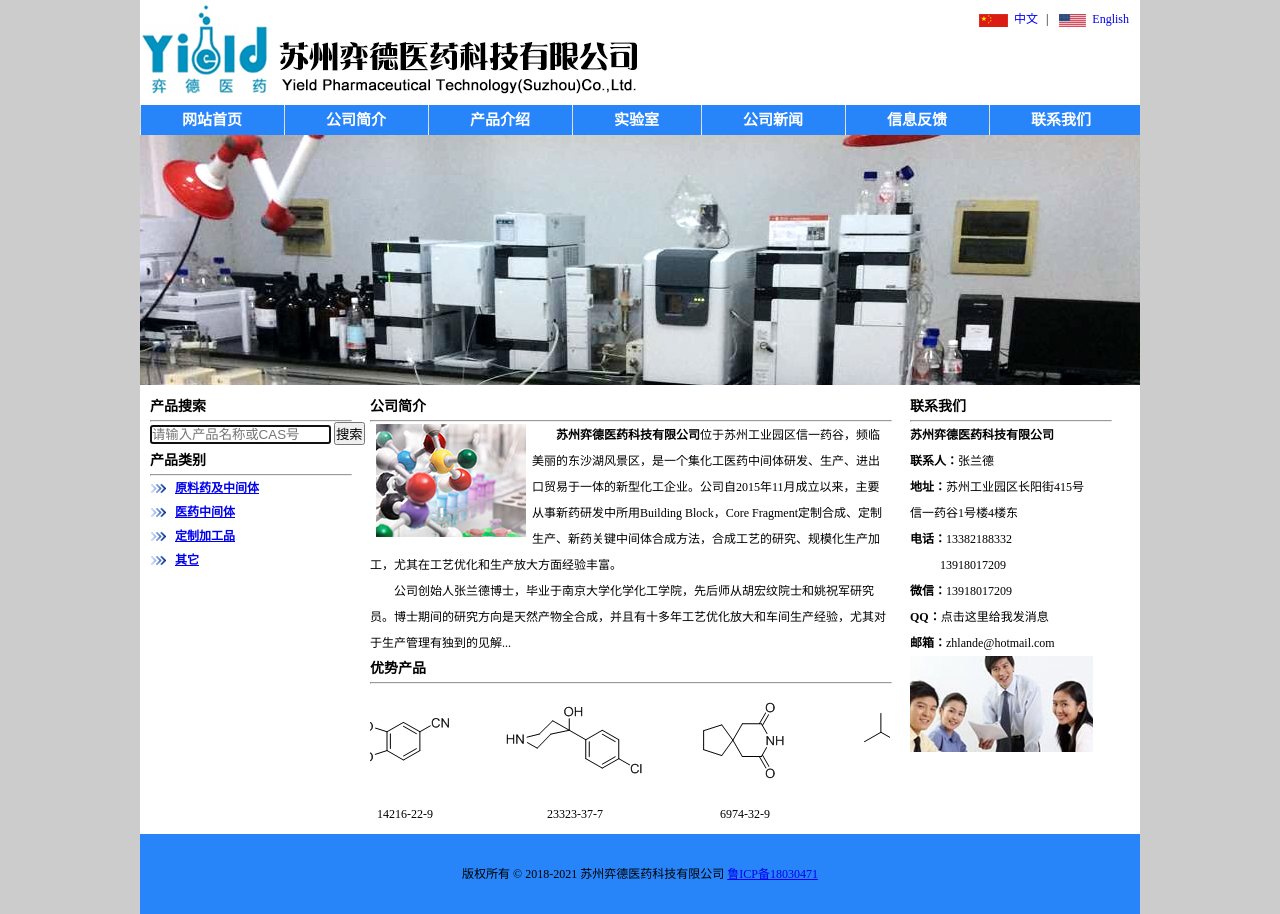
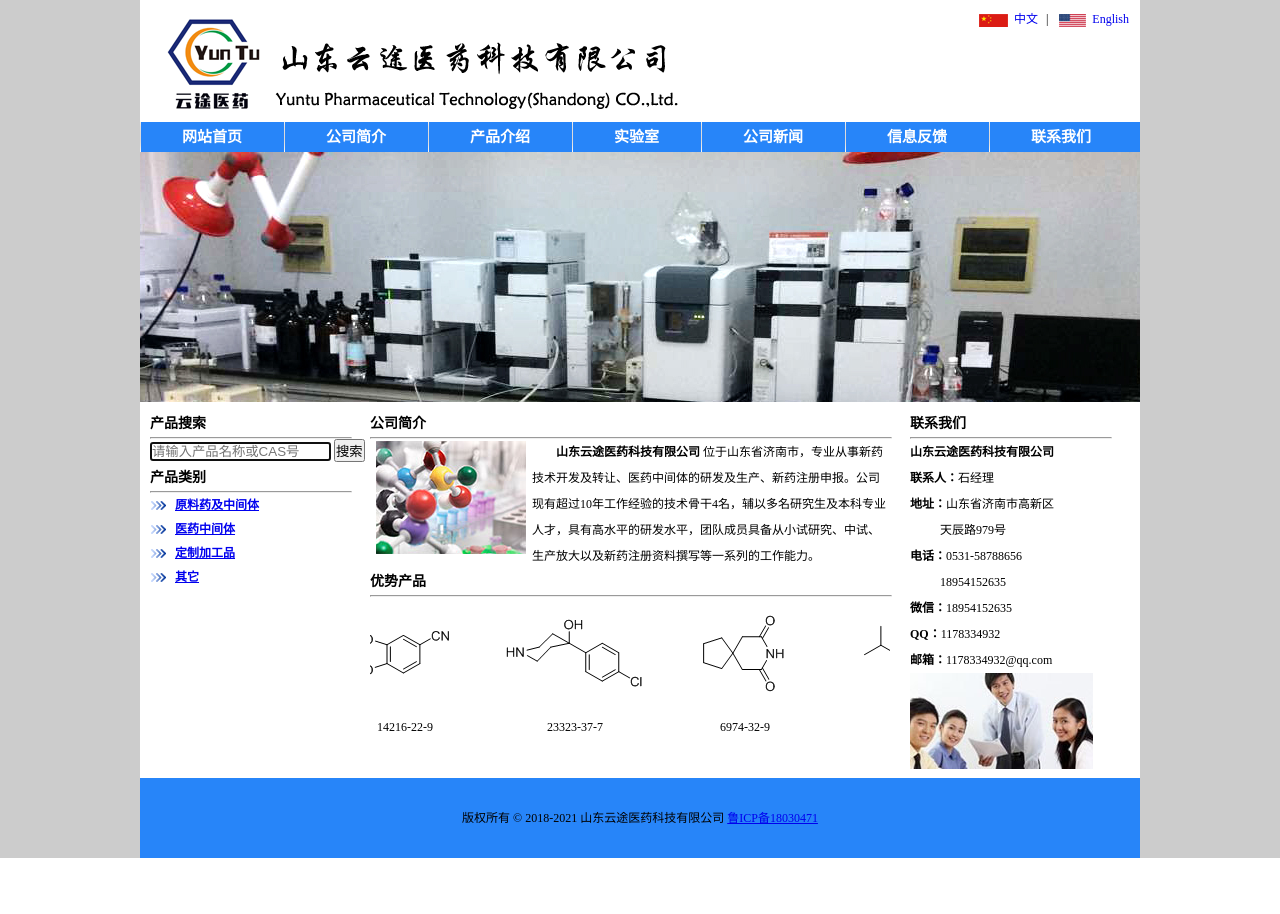
Before and after one commit to whatislinux/mysite, a Django app: page / in a window 1280 px wide. After the commit the page ends 858 px from the top, so only its background shows below. Run offline with Django 3.2, Linux system fonts and the light colour scheme; data comes from the database, SQL or seed files in the repository; both versions use the stored data as it was after the commit.

Commit message:
dev begin

```diff
--- a/templates/yieldpharm1/aboutus.html
+++ b/templates/yieldpharm1/aboutus.html
@@ -8,11 +8,10 @@
             <img src="/static/imgs/aboutus.jpg" alt="">
         </div>
         <p>
-            <b>苏州弈德医药科技有限公司</b>位于苏州工业园区信一药谷，频临美丽的东沙湖风景区，是一个集化工医药中间体研发、生产、进出口贸易于一体的新型化工企业。公司自2015年11月成立以来，主要从事新药研发中所用Building
-            Block，Core Fragment定制合成、定制生产、新药关键中间体合成方法，合成工艺的研究、规模化生产加工，尤其在工艺优化和生产放大方面经验丰富。
+            <b>山东云途医药科技有限公司</b>位于山东省济南市，专业从事新药技术开发及转让、医药中间体的研发及生产、新药注册申报。公司现有超过10年工作经验的技术骨干4名，辅以多名研究生及本科专业人才，具有高水平的研发水平，团队成员具备从小试研究、中试、生产放大以及新药注册资料撰写等一系列的工作能力。
         </p>
         <p>
-            公司创始人张兰德博士，毕业于南京大学化学化工学院，先后师从胡宏纹院士和姚祝军研究员。博士期间的研究方向是天然产物全合成，并且有十多年工艺优化放大和车间生产经验，尤其对于生产管理有独到的见解...
+            {% comment %}公司创始人张兰德博士，毕业于南京大学化学化工学院，先后师从胡宏纹院士和姚祝军研究员。博士期间的研究方向是天然产物全合成，并且有十多年工艺优化放大和车间生产经验，尤其对于生产管理有独到的见解...{% endcomment %}
         </p>
     </div>
 {% endblock %}
--- a/templates/yieldpharm1/base.html
+++ b/templates/yieldpharm1/base.html
@@ -204,7 +204,7 @@
 <div class="outer">
     <div class="top">
         <div class="logo">
-            <img src="/static/imgs/logo.jpg" alt="logo">
+            <img src="/static/imgs/logo3.png" alt="logo">
         </div>
         <div class="translate">
             <a href="/yieldpharm1/"><i class="icon chinese"></i>中文</a>
@@ -264,7 +264,7 @@
 
     </div>
     <div class="foot">
-        版权所有 © 2018-2021 苏州弈德医药科技有限公司 <a href="http://www.miibeian.gov.cn">鲁ICP备18030471</a>
+        版权所有 © 2018-2021 山东云途医药科技有限公司 <a href="http://www.miibeian.gov.cn">鲁ICP备18030471</a>
     </div>
 </div>
 
--- a/templates/yieldpharm1/detail.html
+++ b/templates/yieldpharm1/detail.html
@@ -31,7 +31,7 @@
             </tr>
             <tr>
                 <th>结构式:</th>
-                <th><img src="/static/imgs/recommand/{{ product.molecular_structure }}" alt=""></th>
+                <th><img src="/static/imgs/products_imgs/{{ product.molecular_structure }}" alt=""></th>
             </tr>
         </table>
     </div>
--- a/templates/yieldpharm1/en/base.html
+++ b/templates/yieldpharm1/en/base.html
@@ -204,7 +204,7 @@
 <div class="outer">
     <div class="top">
         <div class="logo">
-            <img src="/static/imgs/logo.jpg" alt="logo">
+            <img src="/static/imgs/logo3.png" alt="logo">
         </div>
         <div class="translate">
             <a href="/yieldpharm1/"><i class="icon chinese"></i>中文</a>
--- a/templates/yieldpharm1/en/detail.html
+++ b/templates/yieldpharm1/en/detail.html
@@ -31,7 +31,7 @@
             </tr>
             <tr>
                 <th>Molecular Structure:</th>
-                <th><img src="/static/imgs/recommand/{{ product.molecular_structure }}" alt=""></th>
+                <th><img src="/static/imgs/products_imgs/{{ product.molecular_structure }}" alt=""></th>
             </tr>
         </table>
     </div>
--- a/templates/yieldpharm1/index.html
+++ b/templates/yieldpharm1/index.html
@@ -10,11 +10,10 @@
                 <img src="/static/imgs/aboutus.jpg" alt="">
             </div>
             <p>
-                <b>苏州弈德医药科技有限公司</b>位于苏州工业园区信一药谷，频临美丽的东沙湖风景区，是一个集化工医药中间体研发、生产、进出口贸易于一体的新型化工企业。公司自2015年11月成立以来，主要从事新药研发中所用Building
-                Block，Core Fragment定制合成、定制生产、新药关键中间体合成方法，合成工艺的研究、规模化生产加工，尤其在工艺优化和生产放大方面经验丰富。
+                <b>山东云途医药科技有限公司</b> 位于山东省济南市，专业从事新药技术开发及转让、医药中间体的研发及生产、新药注册申报。公司现有超过10年工作经验的技术骨干4名，辅以多名研究生及本科专业人才，具有高水平的研发水平，团队成员具备从小试研究、中试、生产放大以及新药注册资料撰写等一系列的工作能力。
             </p>
             <p>
-                公司创始人张兰德博士，毕业于南京大学化学化工学院，先后师从胡宏纹院士和姚祝军研究员。博士期间的研究方向是天然产物全合成，并且有十多年工艺优化放大和车间生产经验，尤其对于生产管理有独到的见解...
+                {% comment %}公司创始人张兰德博士，毕业于南京大学化学化工学院，先后师从胡宏纹院士和姚祝军研究员。博士期间的研究方向是天然产物全合成，并且有十多年工艺优化放大和车间生产经验，尤其对于生产管理有独到的见解...{% endcomment %}
             </p>
         </div>
         <div class="recommand">
@@ -67,23 +66,23 @@
             <div class="title">联系我们</div>
             <hr width="200">
             <div>
-                <p><strong>苏州弈德医药科技有限公司</strong>
+                <p><strong>山东云途医药科技有限公司</strong>
                     <br>
-                    <strong>联系人：</strong>张兰德
+                    <strong>联系人：</strong>石经理
                     <br>
-                    <strong>地址：</strong>苏州工业园区长阳街415号
+                    <strong>地址：</strong>山东省济南市高新区
                     <br>
-                    信一药谷1号楼4楼东
+                    &nbsp;&nbsp;&nbsp;&nbsp;&nbsp;&nbsp;&nbsp;&nbsp;&nbsp;&nbsp;天辰路979号
                     <br>
-                    <strong>电话：</strong>13382188332
+                    <strong>电话：</strong>0531-58788656
                     <br>
-                    &nbsp;&nbsp;&nbsp;&nbsp;&nbsp;&nbsp;&nbsp;&nbsp;&nbsp;&nbsp;13918017209
+                    &nbsp;&nbsp;&nbsp;&nbsp;&nbsp;&nbsp;&nbsp;&nbsp;&nbsp;&nbsp;18954152635
                     <br>
-                    <strong>微信：</strong>13918017209
+                    <strong>微信：</strong>18954152635
                     <br>
-                    <strong>QQ：</strong>点击这里给我发消息
+                    <strong>QQ：</strong>1178334932
                     <br>
-                    <strong>邮箱：</strong>zhlande@hotmail.com
+                    <strong>邮箱：</strong>1178334932@qq.com
                 </p>
             </div>
             <div>
--- a/templates/yieldpharm1/news.html
+++ b/templates/yieldpharm1/news.html
@@ -5,7 +5,7 @@
         <div class="title">公司新闻</div>
         <hr width="700">
         <div>
-            攻城师正在开发中......
+            <h4>攻城师正在开发中......</h4>
         </div>
     </div>
 {% endblock %}
```
Also changed, not shown: templates/yieldpharm1/contactus.html (+9 -9 lines), db.sqlite3, static/imgs/logo2.png (added), static/imgs/logo3.png (added), static/imgs/products_imgs/1001401-62-2.gif (added), static/imgs/products_imgs/22884-10-2.gif (added), static/imgs/products_imgs/3128-85-6.gif (added), static/imgs/products_imgs/3562-73-0.gif (added), static/imgs/products_imgs/42933-43-7.gif (added), static/imgs/products_imgs/54879-88-8.gif (added).
